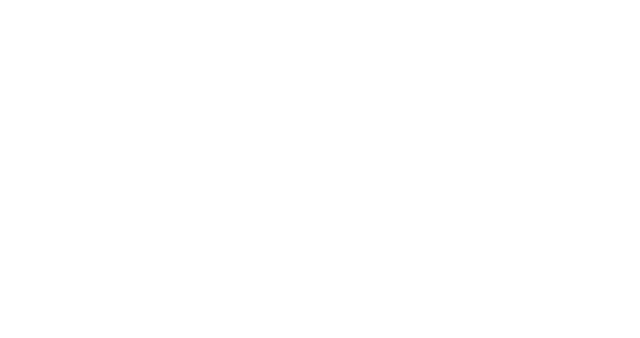
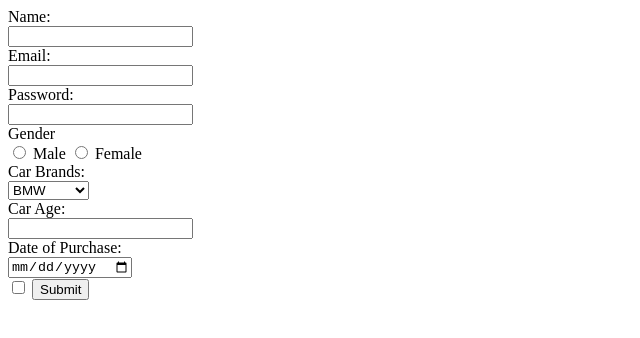
Before and after one commit to acciojob/car-insurance-form-aradhya-9032, a website: page main.html in a window 1280 px wide. Shown: the whole page, without its empty margins (0-640 px from the left). Drawn offline with Linux system fonts and the light colour scheme.

Commit message:
created a submission

```diff
--- a/main.html
+++ b/main.html
@@ -7,7 +7,33 @@
 </head>
 
 <body>
+<form action="/action_page.php" method="post">
 	<!-- the entire body must be written by student -->
+	<label for="name"> Name:</label><br>
+	<input type="text" id="#name" required><br>
+		<label for="email"> Email:</label><br>
+	<input type="text" id="#email" required><br>
+    <label for="pwd">Password:</label><br>
+    <input type="password" id="password" name="pwd" required><br>
+	<label for="gender"> Gender</label><br>
+	    <input type="radio" name="gender" value="male" required>
+    <label class="male">Male</label>
+	<input type="radio" name="gender" value="female" required>
+    <label class="female">Female</label><br>
+	<label for="cars" >Car Brands:</label><br>
+  <select id="#cars" >
+  <option value="bmw">BMW</option>
+  <option value="audi">Audi</option>
+  <option value="Mercedez">Mercedez</option>
+ </select><br>
+	<label for="car age"> Car Age:</label><br>
+	<input type="number" id="#carage" required><br>
+	<label for="dop"> Date of Purchase:</label><br>
+	<input type="date" id="#dop" required><br>
+	    <input type="checkbox">
+    <input type="submit" value="Submit">
+</form>
+
     <script type="text/javascript" src="./script.js">
 </script>
 
```
